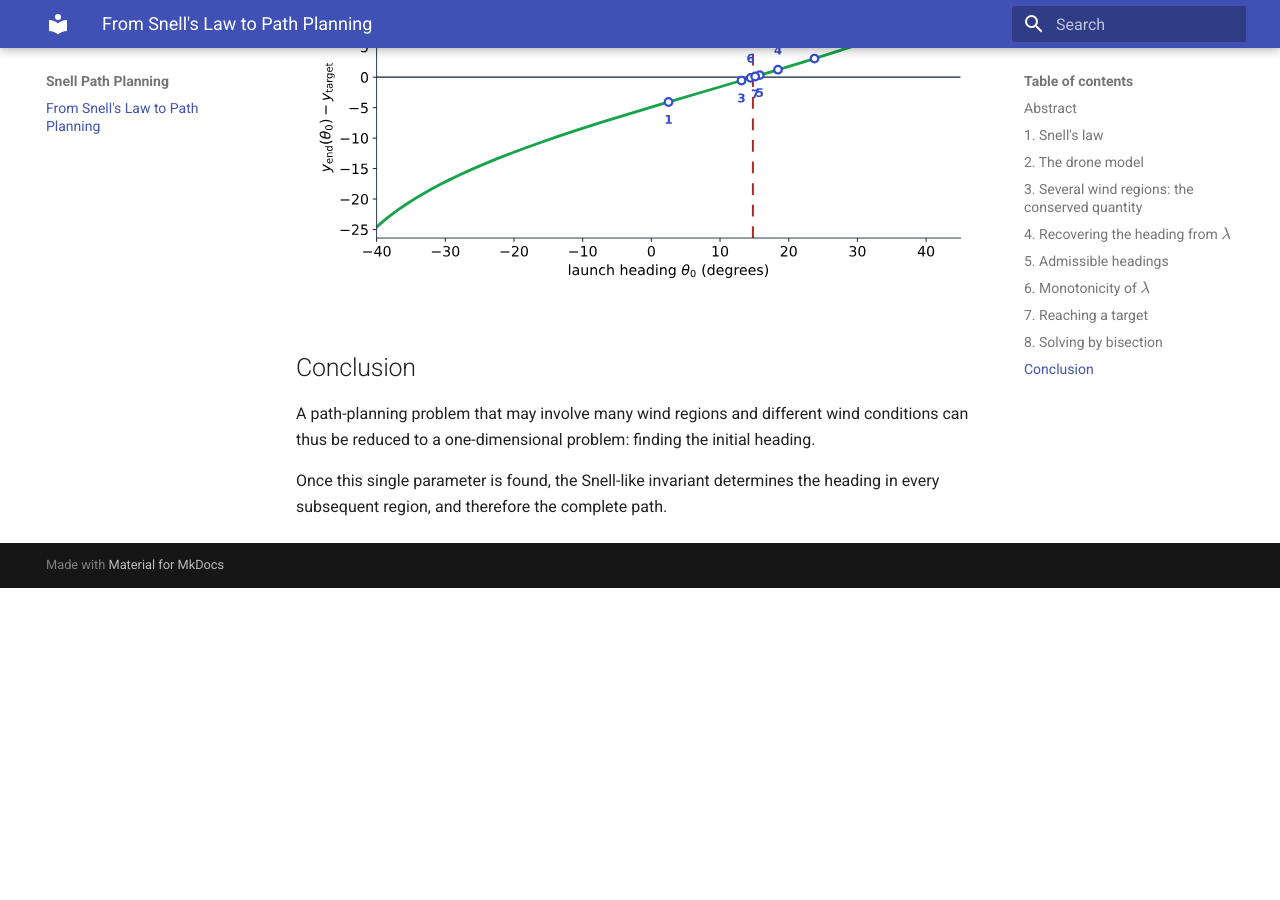
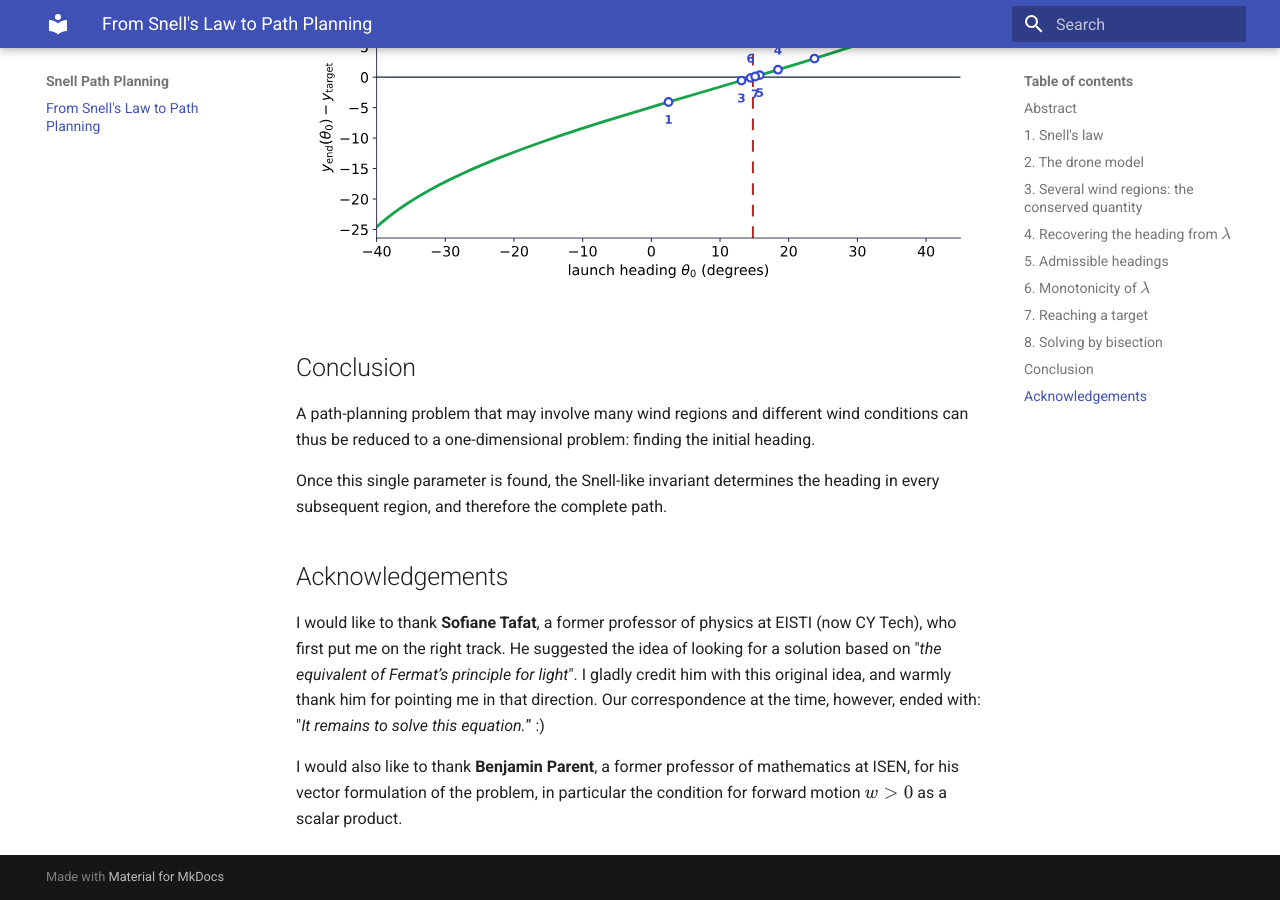
Before and after one commit to michaelsoulignac/snell-path-planning, an MkDocs documentation site: the page built from docs/index.md, in a window 1280 px wide and 900 px high, scrolled down 6849 px. Built offline with MkDocs 1.6.1 and Material for MkDocs 9.7.7, drawn with Linux system fonts in a browser that asks for light colours; before the commit the page ends 7437 px from its top, so only the background shows below that.

Commit message:
Mkdocs : acknowledgements

```diff
--- a/docs/index.md
+++ b/docs/index.md
@@ -265,3 +265,10 @@ This is illustrated bellow. Each iteration is represented by a numbered dot.
 A path-planning problem that may involve many wind regions and different wind conditions can thus be reduced to a one-dimensional problem: finding the initial heading.
 
 Once this single parameter is found, the Snell-like invariant determines the heading in every subsequent region, and therefore the complete path.
+
+
+## Acknowledgements
+
+I would like to thank **Sofiane Tafat**, a former professor of physics at EISTI (now CY Tech), who first put me on the right track. He suggested the idea of looking for a solution based on "*the equivalent of Fermat’s principle for light*". I gladly credit him with this original idea, and warmly thank him for pointing me in that direction. Our correspondence at the time, however, ended with: "*It remains to solve this equation.*” :)
+
+I would also like to thank **Benjamin Parent**, a former professor of mathematics at ISEN, for his vector formulation of the problem, in particular the condition for forward motion $w>0$ as a scalar product.
```
